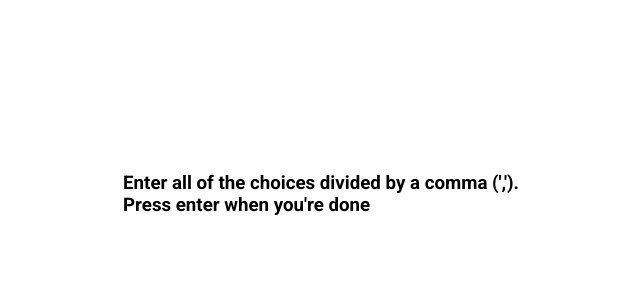
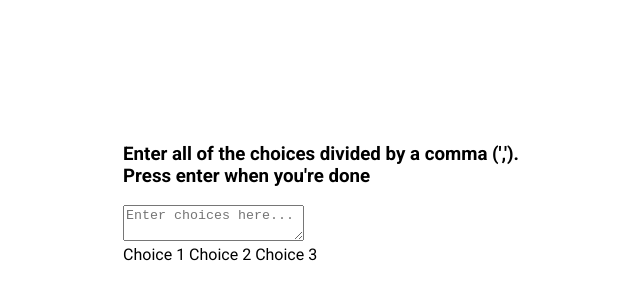
Before and after one commit to vagfou/random-choice-picker, a plain HTML site: page index.html in a window 1280 px wide. Shown: the part 206-506 px from the top of the page, without its empty margins (319-959 px from the left). Drawn offline with Linux system fonts and the light colour scheme.

Commit message:
textarea and spans created

```diff
--- a/index.html
+++ b/index.html
@@ -12,6 +12,13 @@
     <div class="container">
       <h3>Enter all of the choices divided by a comma (',').
         <br> Press enter when you're done</h3>
+        <textarea placeholder="Enter choices here..." id="textarea"></textarea>
+
+        <div id="tags">
+          <span class="tag">Choice 1</span>
+          <span class="tag">Choice 2</span>
+          <span class="tag">Choice 3</span>
+        </div>
     </div>
     <script src="script.js"></script>
   </body>
```
